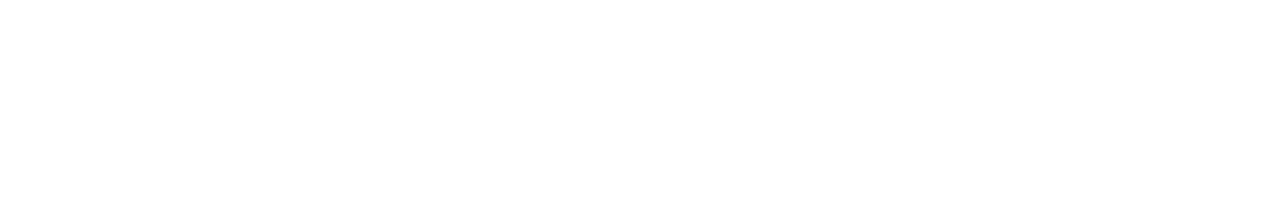
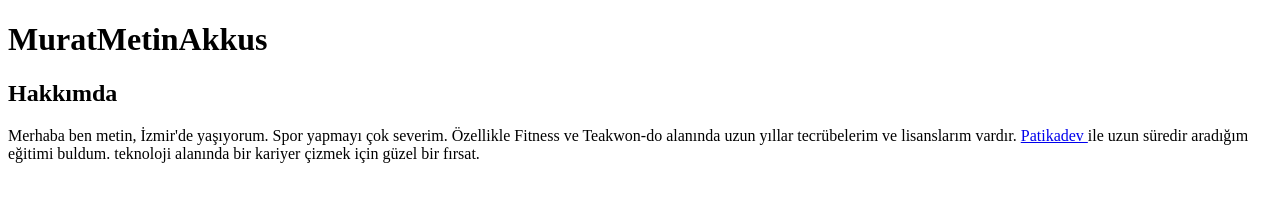
Before and after one commit to MuratMetinAkkuss/MyFirstWebpage, a plain HTML site: page index.html in a window 1280 px wide. Drawn offline with Linux system fonts and the light colour scheme.

Commit message:
odev aciklamaya uygun tamamlanmistir.

```diff
--- a/index.html
+++ b/index.html
@@ -1,12 +1,22 @@
 <!DOCTYPE html>
 <html lang="en">
-<head>
-    <meta charset="UTF-8">
-    <meta http-equiv="X-UA-Compatible" content="IE=edge">
-    <meta name="viewport" content="width=device-width, initial-scale=1.0">
-    <title>Document</title>
-</head>
-<body>
-
-</body>
+  <head>
+    <!--burada html sisteminin web üzerinde uygun görüntülenmesini sağlayacak oto bilgiler ekledim.-->
+    <meta charset="UTF-8" />
+    <meta http-equiv="X-UA-Compatible" content="IE=edge" />
+    <meta name="viewport" content="width=device-width, initial-scale=1.0" />
+    <title>Tanıtım Kartım</title>
+  </head>
+  <body>
+    <!--kendimden çok kısa bahsettiğim bir web sayfası düzenledim.-->
+    <h1>MuratMetinAkkus</h1>
+    <h2>Hakkımda</h2>
+    <p>
+      Merhaba ben metin, İzmir'de yaşıyorum. Spor yapmayı çok severim. Özellikle
+      Fitness ve Teakwon-do alanında uzun yıllar tecrübelerim ve lisanslarım
+      vardır.
+      <a href="www.patika.dev">Patikadev </a> ile uzun süredir aradığım eğitimi
+      buldum. teknoloji alanında bir kariyer çizmek için güzel bir fırsat.
+    </p>
+  </body>
 </html>
```
